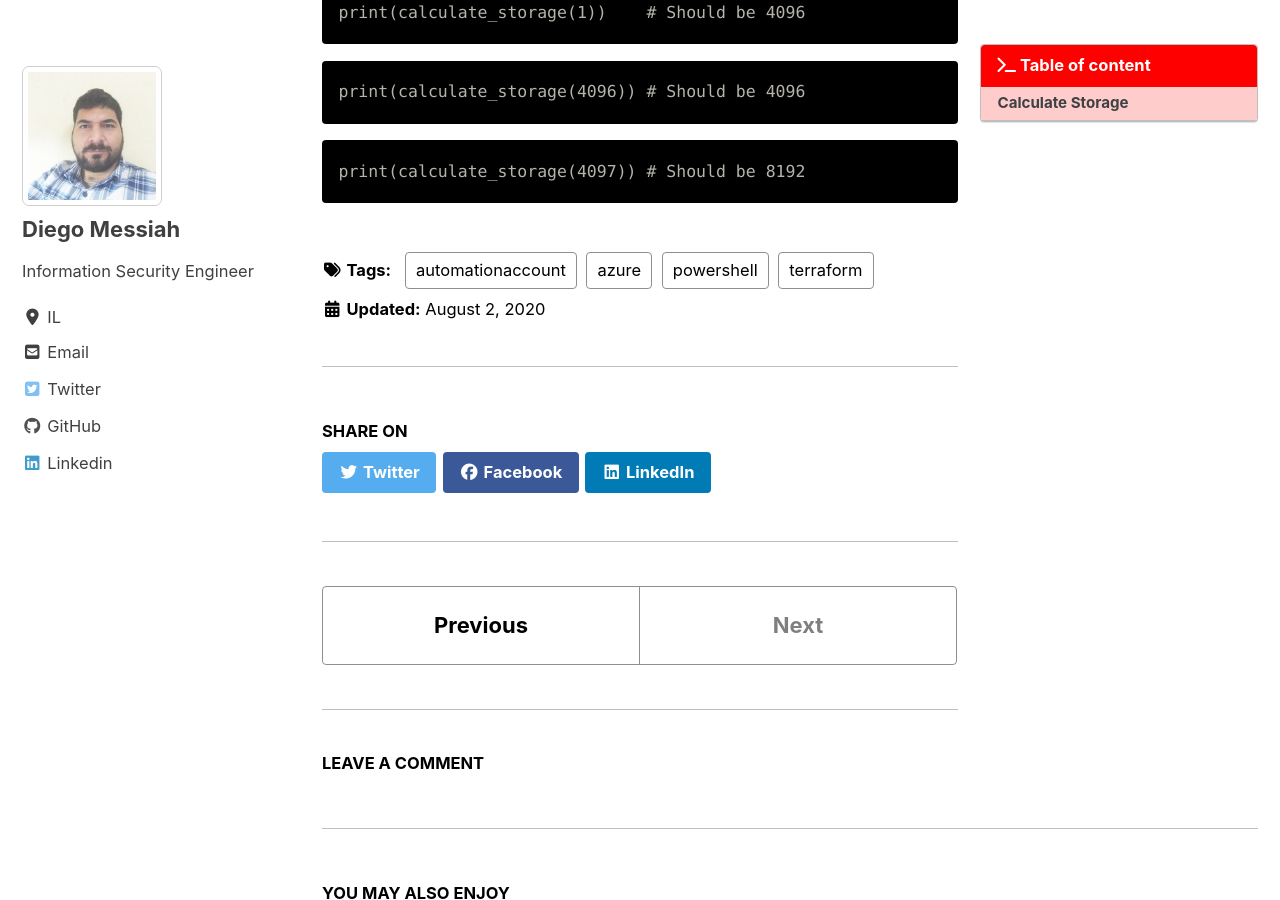
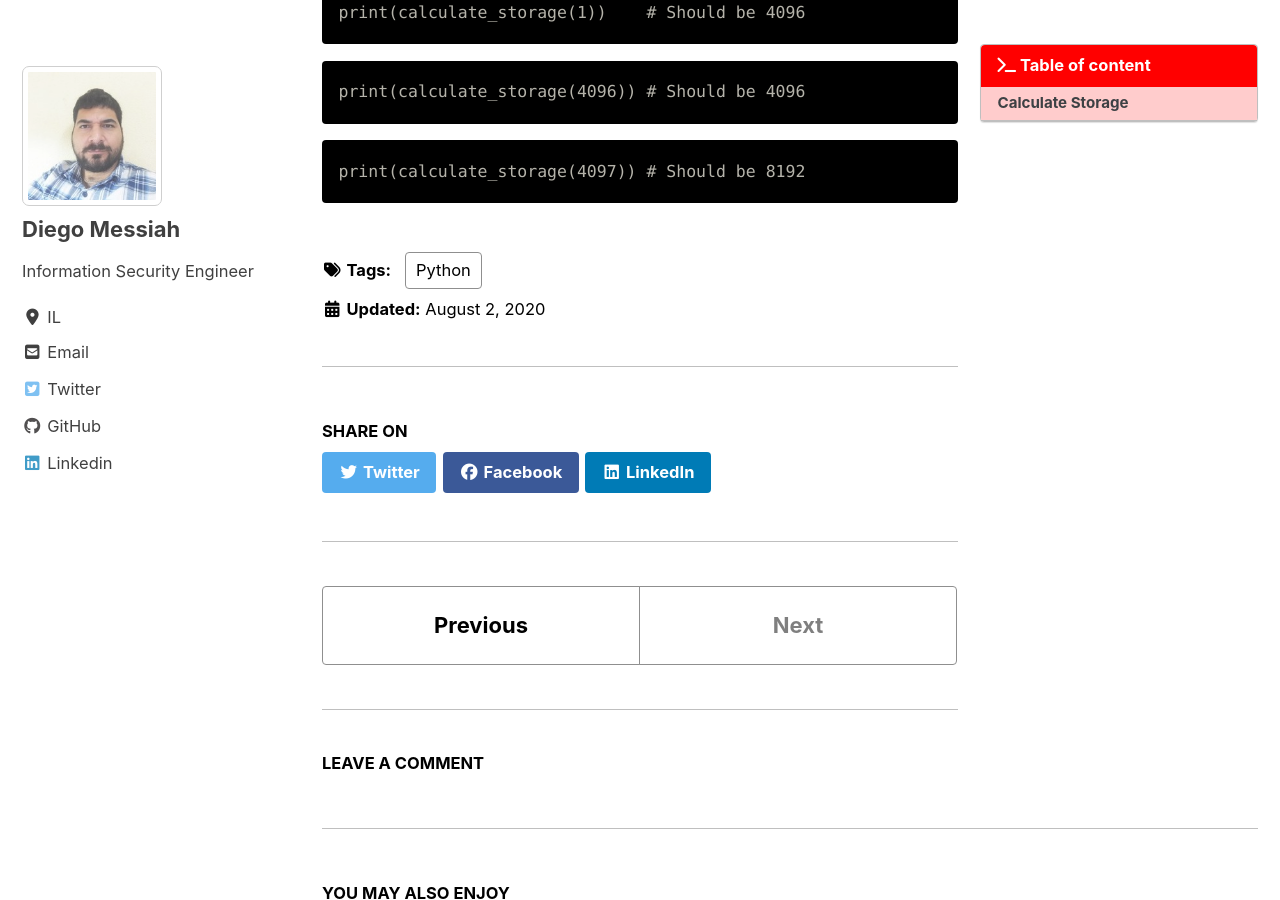
Before and after one commit to diegomessiah/diegomessiah.github.io, a Jekyll site: the page built from _posts/2020/2020-08-02-Calculate_Bytes.md, in a window 1280 px wide and 900 px high, scrolled down 1758 px. Built offline with Jekyll 4.4.1, drawn with Linux system fonts in a browser that asks for light colours; cached includes are drawn as plain includes; nearby versions of some CDN libraries; comment, search, counter and statistics services are not loaded.

Commit message:
Update and rename 2020-08-02-terraform_azure-automationacc_psmoduleupload.md to 2020-08-02-Calculate_Bytes.md

```diff
--- a/_posts/2020/2020-08-02-terraform_azure-automationacc_psmoduleupload.md
+++ b/_posts/2020/2020-08-02-Calculate_Bytes.md
@@ -4,10 +4,7 @@ title: "Python - Calculate Storage"
 excerpt: "This article explain how write script than calculate weight storage"
 permalink:
 tags:
-  - azure
-  - terraform
-  - automationaccount
-  - powershell
+  - Python
 categories:
 published: true
 comments: true
```
